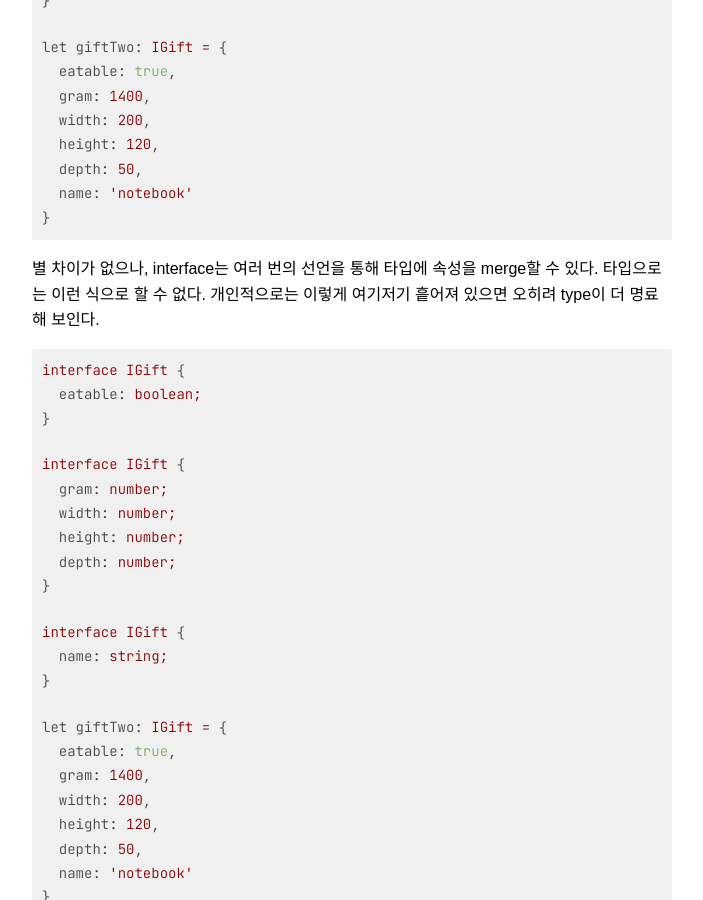
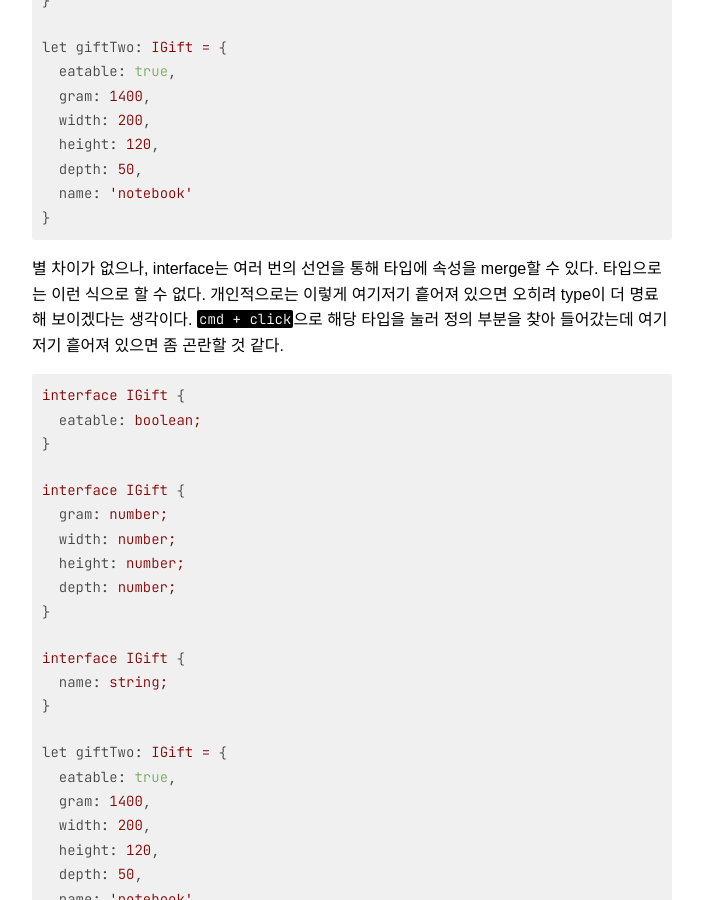
Before and after one commit to Rockheung/rockheung.github.io, a Jekyll site: the page built from index.html, in a window 1280 px wide and 900 px high, scrolled down 3726 px. Shown: the whole window, without its empty margins (288-991 px from the left). Built offline with Jekyll 4.4.1, drawn with Linux system fonts in a browser that asks for light colours; some web fonts are replaced; the list of posts is cut into pages by our own code.

Commit message:
Update typescript101

````diff
--- a/_posts/2021-04-29-typescript-type-interface.md
+++ b/_posts/2021-04-29-typescript-type-interface.md
@@ -170,7 +170,7 @@ let giftTwo: IGift = {
   name: 'notebook'
 }
 ```
-별 차이가 없으나, interface는 여러 번의 선언을 통해 타입에 속성을 merge할 수 있다. 타입으로는 이런 식으로 할 수 없다. 개인적으로는 이렇게 여기저기 흩어져 있으면 오히려 type이 더 명료해 보인다.
+별 차이가 없으나, interface는 여러 번의 선언을 통해 타입에 속성을 merge할 수 있다. 타입으로는 이런 식으로 할 수 없다. 개인적으로는 이렇게 여기저기 흩어져 있으면 오히려 type이 더 명료해 보이겠다는 생각이다. `cmd + click`으로 해당 타입을 눌러 정의 부분을 찾아 들어갔는데 여기저기 흩어져 있으면 좀 곤란할 것 같다.
 
 ```ts
 interface IGift {
````
